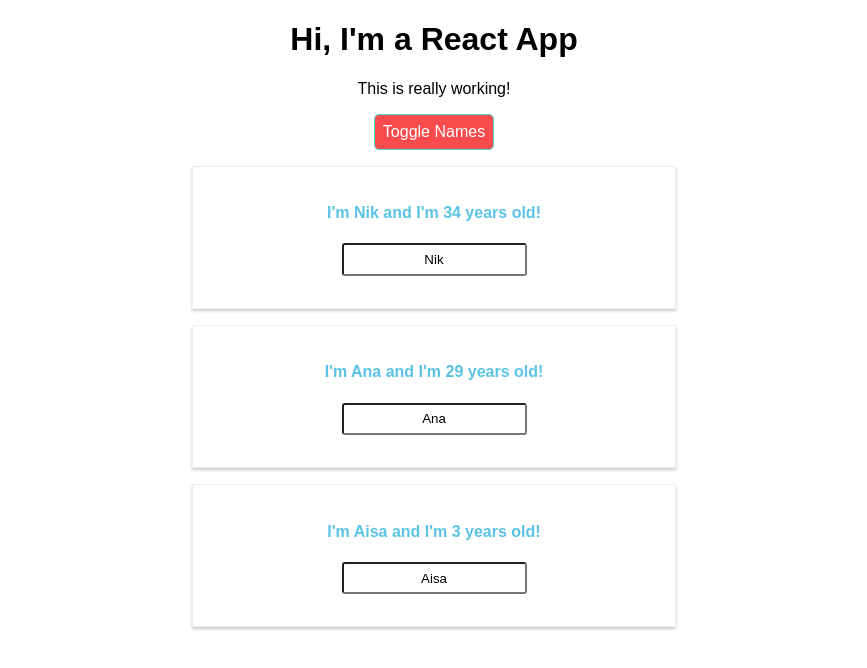
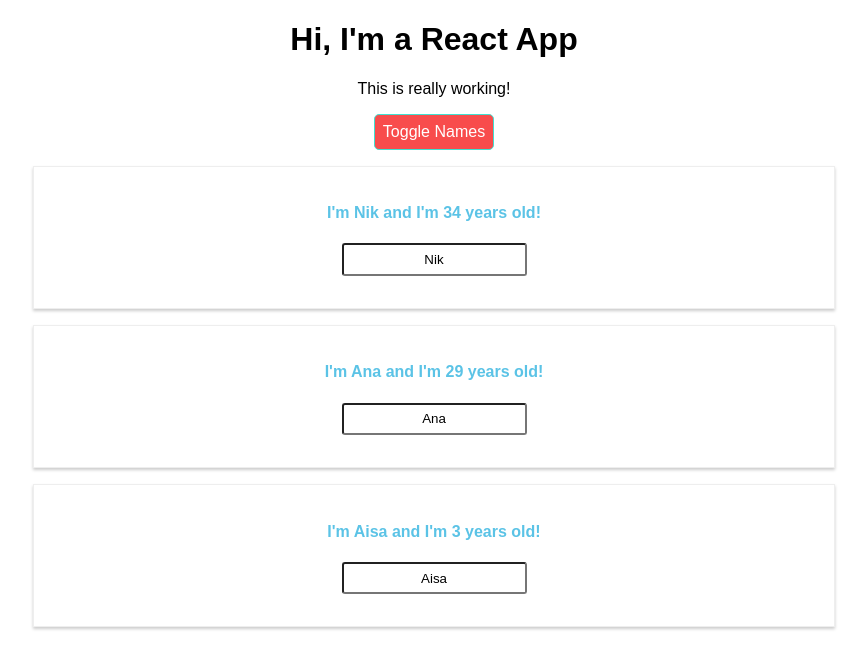
Before and after one commit to goragottsen/raymond, a React (Create React App) app: page / in a window 1280 px wide. Both pictures are taken after a click on the button "Toggle Names". Shown: the top 668 px of the page, without its empty margins (206-1073 px from the left). Built offline with nearby package versions, Linux system fonts and the light colour scheme.

Commit message:
Removed radium for practicing styling after ejecting

```diff
--- a/src/App.js
+++ b/src/App.js
@@ -1,5 +1,4 @@
 import React, { Component } from 'react';
-import Radium, { StyleRoot } from 'radium';
 import './App.css';
 import Person from './Person/Person';
 
@@ -56,10 +55,6 @@
       cursor: 'pointer',
       outline: 'none',
       borderRadius: '5px',
-      ':hover': {
-        backgroundColor: 'lightgreen',
-        color: 'darkgray'
-      }
     }
 
     let persons = null;
@@ -79,9 +74,6 @@
             </div>
       );
       style.backgroundColor = 'rgb(248, 76, 76)';
-      style[':hover'] = {
-        backgroundColor: 'salmon',
-      }
     }
 
     const classes = [];
@@ -92,9 +84,7 @@
     if(this.state.persons.length < 2){
       classes.push('bold'); //classes = ['red', bold']
     }
-    // StyleRoot needed for @media transforms
     return (
-      <StyleRoot>
         <div className="App">
         <h1>Hi, I'm a React App</h1>
         <p className={classes.join(' ')}>This is really working!</p>
@@ -104,10 +94,9 @@
         onClick={this.toggleNamesHandler}>Toggle Names</button>
         {persons}
       </div>
-      </StyleRoot>
     );
     // return React.createElement('div', {className: 'App'}, React.createElement('h1', null, 'Does this work now?'));
   }
 }
 
-export default Radium(App);
+export default App;
--- a/src/Person/Person.js
+++ b/src/Person/Person.js
@@ -1,18 +1,12 @@
 import React from 'react';
-import Radium from 'radium';
 
 import './Person.css';
 
 const person = (props) => {
-    const style = {
-        '@media (min-width: 500px)':{
-            width: '450px',
-        }
-    };
 
 
     return (
-        <div className="Person" style={style}>
+        <div className="Person" >
             <h4 onClick={props.click}>I'm {props.name} and I'm {props.age} years old!</h4>
             <p>{props.children}</p>
             <input type="text" onChange={props.changed} value={props.name} />
@@ -22,4 +16,4 @@
     )
 };
 
-export default Radium(person);
+export default person;
```
